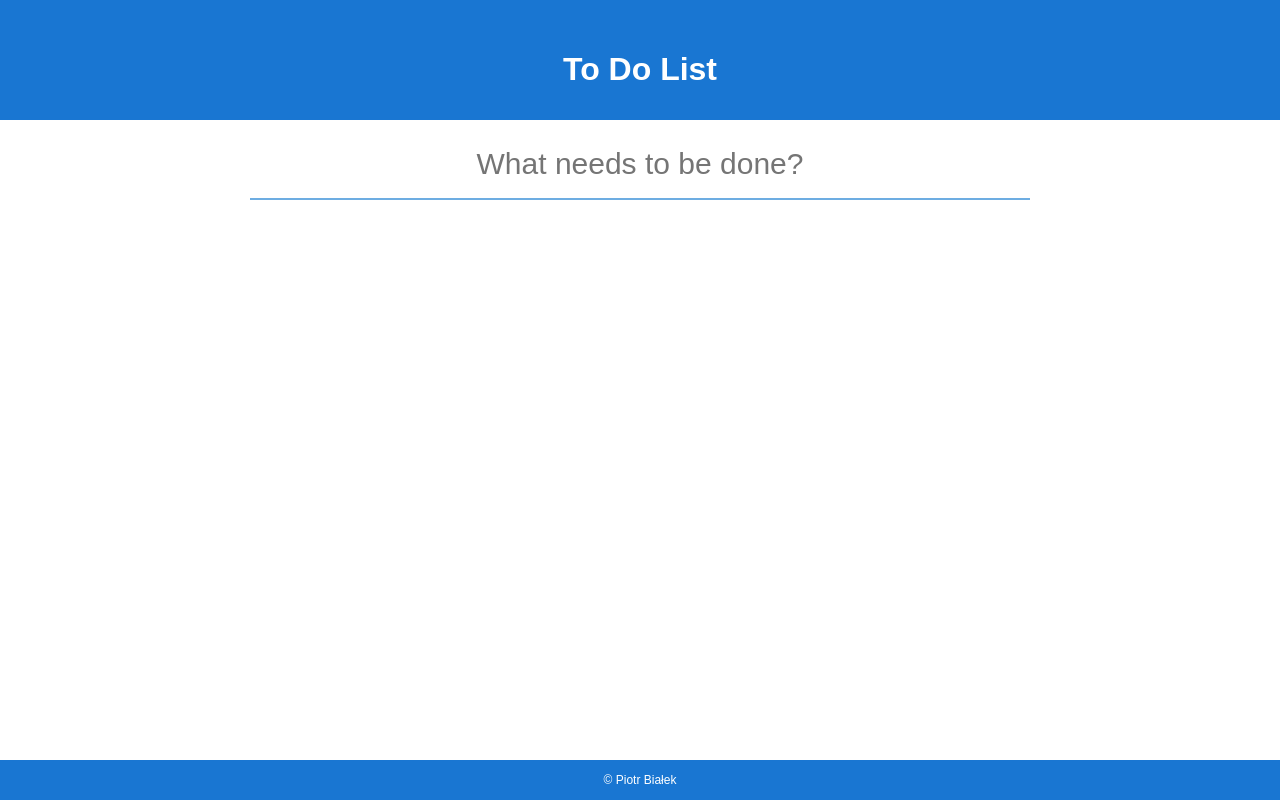
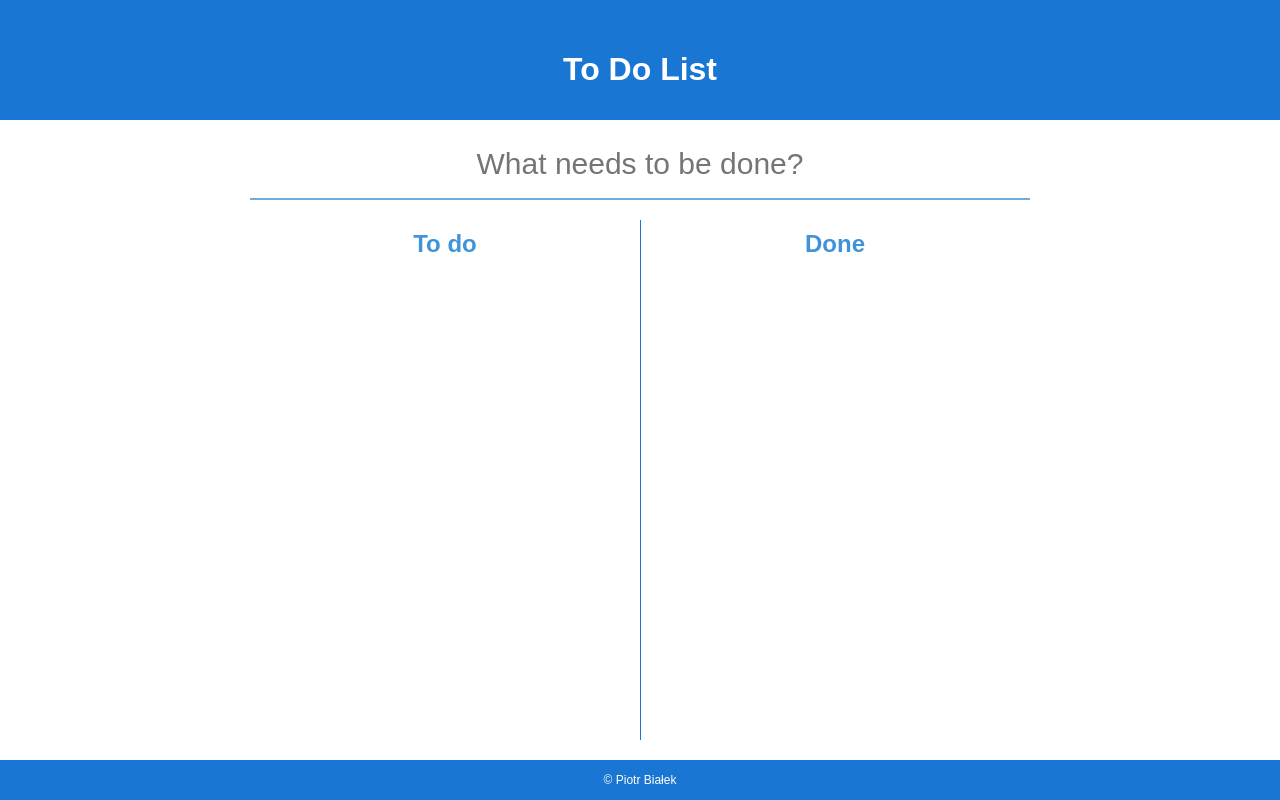
Before and after one commit to whitcik/to-do-list, a React app: page / in a window 1280 px wide. Built offline with nearby package versions, Linux system fonts and the light colour scheme.

Commit message:
Added component ToDo

```diff
--- a/src/components/Content/Content.js
+++ b/src/components/Content/Content.js
@@ -1,12 +1,15 @@
 import React from 'react';
 import './Content.scss';
 import ToDoInput from './ToDoInput';
+import ToDo from './ToDo';
 
 const Content = () => {
   return (
     <div className="content">
       <div className="container">
         <ToDoInput />
+        <ToDo title="To do" />
+        <ToDo title="Done" done />
       </div>
     </div>
   );
--- a/src/components/Content/Content.scss
+++ b/src/components/Content/Content.scss
@@ -18,6 +18,7 @@
   height: calc(100vh - #{$headerHeight} - #{$footerHeight});
   width: 100%;
   overflow: auto;
+  position: relative;
   .to-do-input {
     animation: modalAnimate 0.3s;
     .input {
@@ -26,7 +27,7 @@
       width: 100%;
       font-size: 30px;
       line-height: 35px;
-      height: 70px;
+      height: $inputHeight;
       text-align: center;
       padding: 10px;
       background: transparent;
@@ -38,4 +39,26 @@
       }
     }
   }
+  .todo-list {
+    width: 50%;
+    float: left;
+    padding: 10px;
+
+    .title {
+      text-align: center;
+      color: #4093d8;
+    }
+  }
+
+  &:after {
+      position: absolute;
+      top: $inputHeight + 30px;
+      left: 0;
+      right: 0;
+      margin: auto;
+      height: calc(100% - #{$inputHeight} - 50px);
+      width: 1px;
+      background-color: $appColor;
+      content: '';
+    }
 }
--- /dev/null
+++ b/src/components/Content/ToDo.js
@@ -0,0 +1,28 @@
+import React, { Component } from 'react';
+import { bindActionCreators } from 'redux';
+import { connect } from 'react-redux';
+
+class ToDo extends Component {
+
+  render() {
+    return (
+      <div className="todo-list">
+        <h2 className="title">{this.props.title}</h2>
+      </div>
+    );
+  }
+}
+
+function mapStateToProps(store) {
+  return {
+    toDoList: store.toDoList
+  }
+}
+
+function mapDispatchToProps(dispatch) {
+  return {
+    ...bindActionCreators({}, dispatch)
+  }
+}
+
+export default connect(mapStateToProps, mapDispatchToProps)(ToDo);
--- a/src/constants/SCSSVariables.scss
+++ b/src/constants/SCSSVariables.scss
@@ -1,3 +1,4 @@
 $headerHeight: 120px;
 $footerHeight: 40px;
 $appColor: #1976D2;
+$inputHeight: 70px
```
